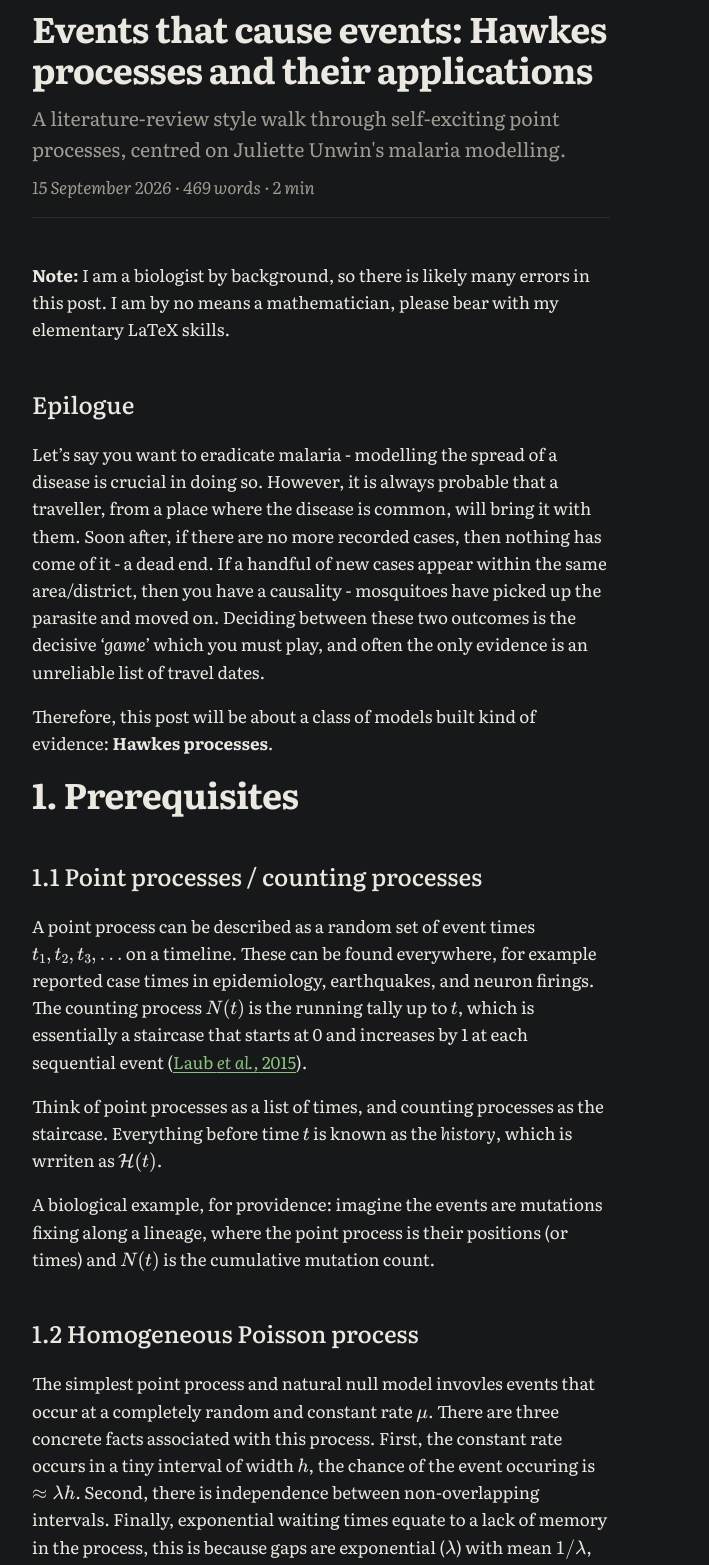
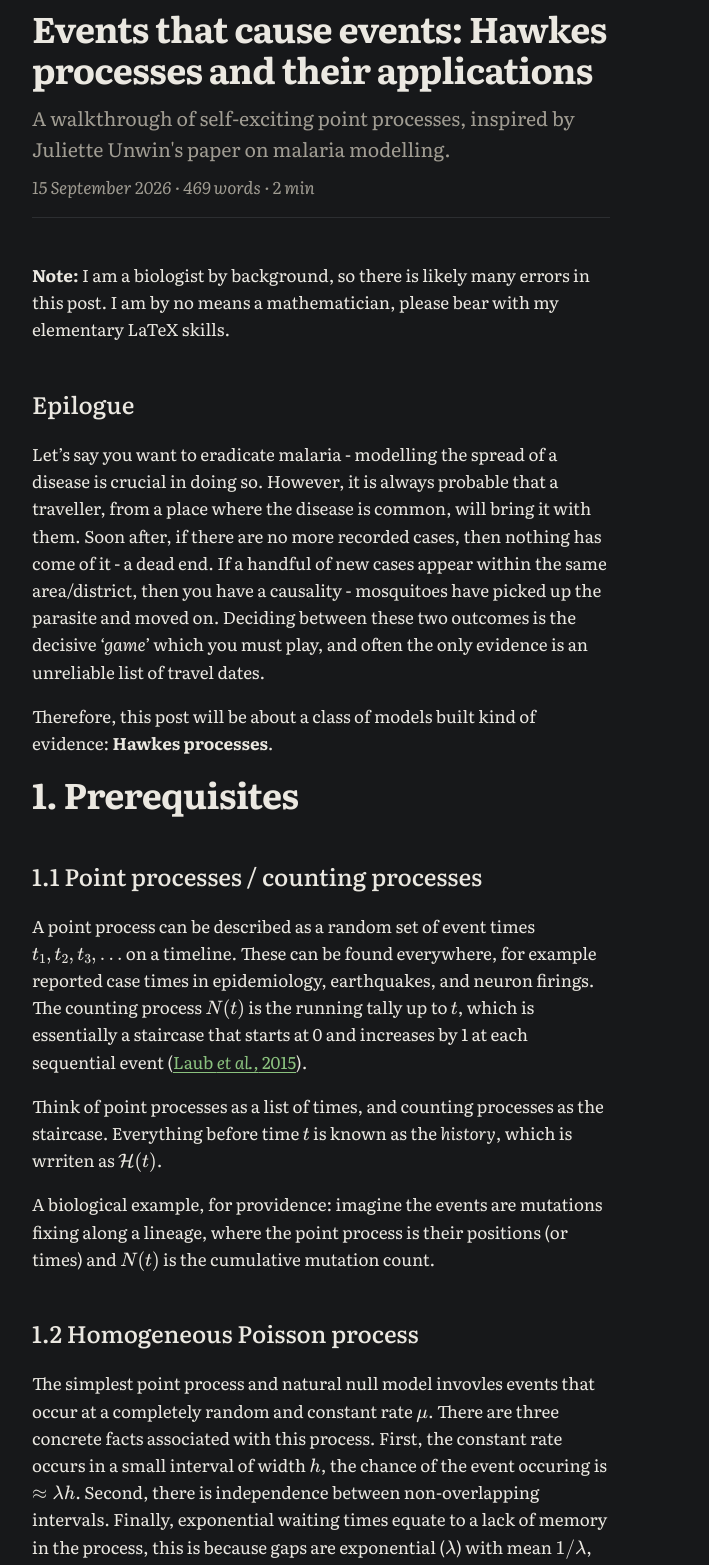
Before and after one commit to timj-wood/timj-wood.github.io, a Jekyll site: the page built from _posts/2026-09-15-hawkes-processes.md, in a window 1280 px wide. Shown: the part 206-1771 px from the top of the page, without its empty margins (285-994 px from the left). Built offline with Jekyll 4.4.1, drawn with Linux system fonts in a browser that asks for light colours.

Commit message:
Update 2026-09-15-hawkes-processes.md

```diff
--- a/_posts/2026-09-15-hawkes-processes.md
+++ b/_posts/2026-09-15-hawkes-processes.md
@@ -1,6 +1,6 @@
 ---
 title: "Events that cause events: Hawkes processes and their applications"
-summary: A literature-review style walk through self-exciting point processes, centred on Juliette Unwin's malaria modelling.
+summary: A walkthrough of self-exciting point processes, inspired by Juliette Unwin's paper on malaria modelling.
 category: lit review
 math: true
 ---
@@ -21,7 +21,7 @@ A biological example, for providence: imagine the events are mutations fixing al
 
 ## 1.2 Homogeneous Poisson process
 
-The simplest point process and natural null model invovles events that occur at a completely random and constant rate $$\mu$$. There are three concrete facts associated with this process. First, the constant rate occurs in a tiny interval of width $$h$$, the chance of the event occuring is $$\approx \lambda h$$. Second, there is independence between non-overlapping intervals. Finally, exponential waiting times equate to a lack of memory in the process, this is because gaps are exponential ($$\lambda$$) with mean $$1/\lambda$$, and time already waited gives no indication about the remaining wait. The count in a window of length $$T$$ is Poisson with mean $$\lambda T$$.
+The simplest point process and natural null model invovles events that occur at a completely random and constant rate $$\mu$$. There are three concrete facts associated with this process. First, the constant rate occurs in a small interval of width $$h$$, the chance of the event occuring is $$\approx \lambda h$$. Second, there is independence between non-overlapping intervals. Finally, exponential waiting times equate to a lack of memory in the process, this is because gaps are exponential ($$\lambda$$) with mean $$1/\lambda$$, and time already waited gives no indication about the remaining wait. The count in a window of length $$T$$ is Poisson with mean $$\lambda T$$.
 
 Whilst this process is incredibly useful at modelling random events in various fields of STEM, such as queuing theory and reliability engineering; the key limitation is that, in real life, events tend to cluster - one event will lead to other events - which the Poisson process cannot capture. This is where Hawkes processes come into play.
 
```
